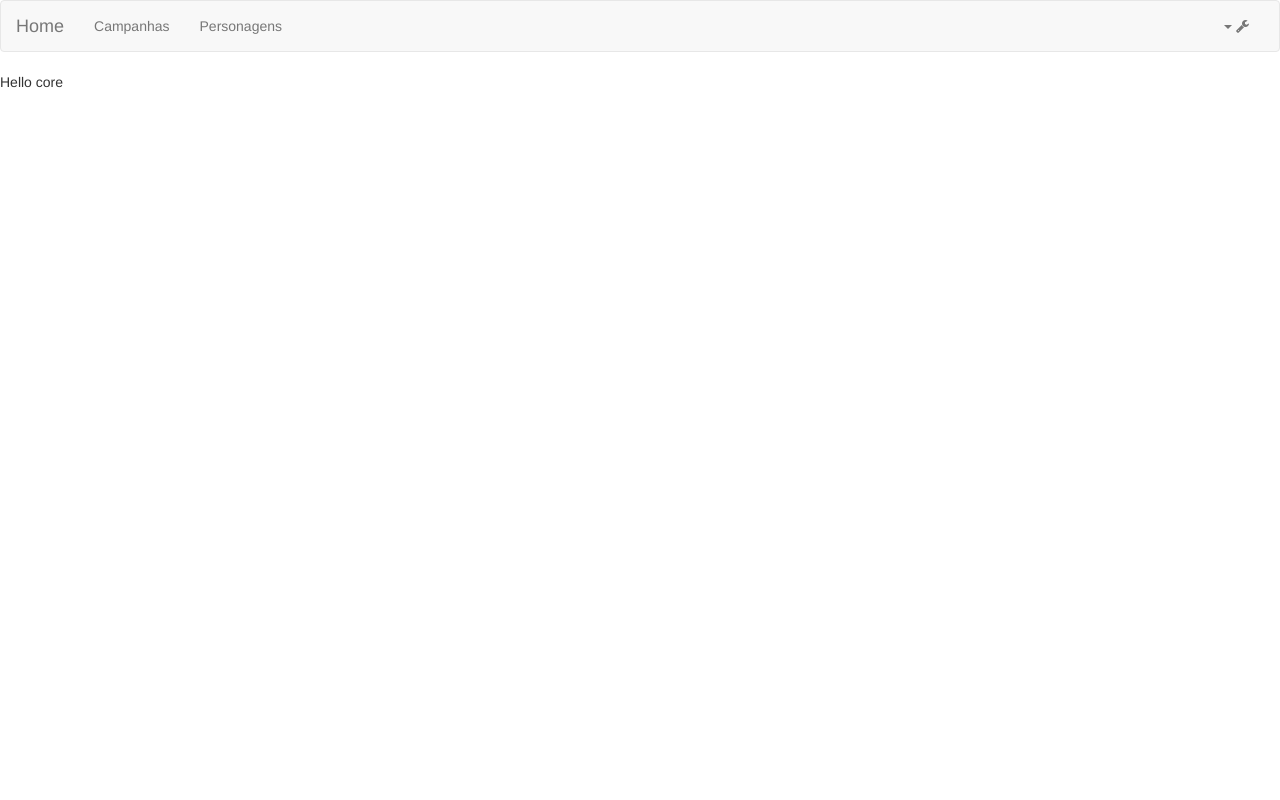
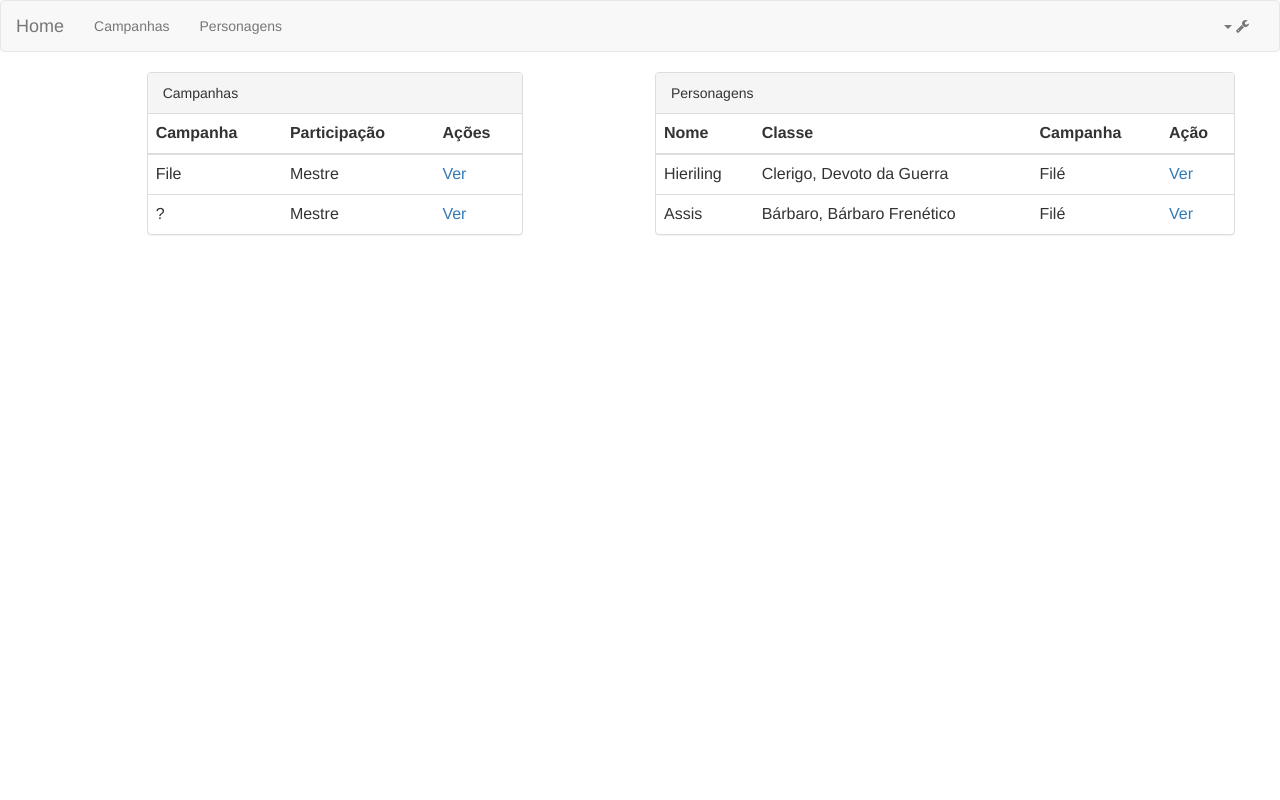
Before and after one commit to easy-rpg/SheetAPI, a Flask app: page / in a window 1280 px wide. Run offline with Flask 2, Linux system fonts and the light colour scheme; the visitor is signed in with stand-in values (Sample User, id 1); data comes from the database, SQL or seed files in the repository; parts of the project's set-up code (start-up, migrations or seed data) failed here and were passed over; some libraries are stand-ins or nearby versions.

Commit message:
index do core com listagem de campanhas e personagens

```diff
--- a/rpg/templates/core/index.html
+++ b/rpg/templates/core/index.html
@@ -1,5 +1,62 @@
 {% extends "base.html" %}
-
 {% block content %}
-Hello core
+<div class="container-fluid">
+    <div class="col-md-12">
+        <div class="col-md-4 col-md-offset-1">
+            <div class="panel panel-default">
+                <div class="panel-heading">Campanhas</div>
+                <table class="table table-hover">
+                    <thead>
+                        <tr>
+                            <th>Campanha</th>
+                            <th>Participação</th>
+                            <th>Ações</th>
+                        </tr>
+                    </thead>
+                    <tbody>
+                        <tr>
+                            <td>File</td>
+                            <td>Mestre</td>
+                            <td><a href="#">Ver</a></td>
+                        </tr>
+                        <tr>
+                            <td>?</td>
+                            <td>Mestre</td>
+                            <td><a href="#">Ver</a></td>
+                        </tr>
+                    </tbody>
+                </table>
+            </div>
+        </div>
+        <div class="col-md-6 col-md-offset-1">
+             <div class="panel panel-default">
+                <div class="panel-heading">Personagens</div>
+                <table class="table table-hover">
+                    <thead>
+                        <tr>
+                            <th>Nome</th>
+                            <th>Classe</th>
+                            <th>Campanha</th>
+                            <th>Ação</th>
+                        </tr>
+                    </thead>
+                    <tbody>
+                        <tr>
+                            <td>Hieriling</td>
+                            <td>Clerigo, Devoto da Guerra</td>
+                            <td>Filé</td>
+                            <td><a href="#">Ver</a></td>
+                        </tr>
+                        <tr>
+                            <td>Assis</td>
+                            <td>Bárbaro, Bárbaro Frenético</td>
+                            <td>Filé</td>
+                            <td><a href="#">Ver</a></td>
+                        </tr>
+                    </tbody>
+                </table>
+             </div>
+        </div>
+    </div>
+</div>
 {% endblock %}
--- a/rpg/templates/core/login.html
+++ b/rpg/templates/core/login.html
@@ -1,7 +1,6 @@
 {% extends "base.html" %}
 {% from "form_macro.html" import render_field %}
 {% block content %}
-
 <div class="container">
     <form action="" method="post" name="login">
         {{ form.hidden_tag() }}
```
